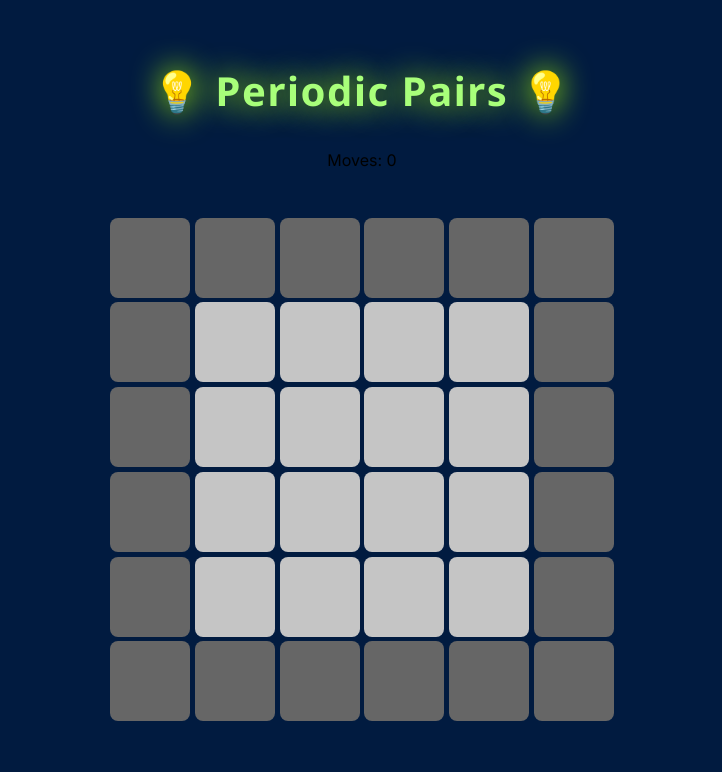
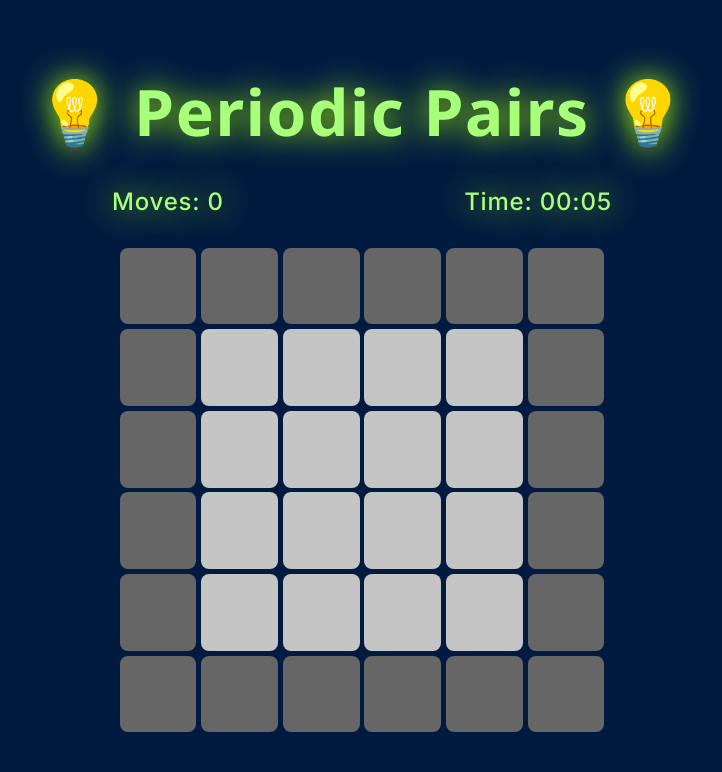
Before and after one commit to hishambhatti/periodic-pairs, a plain HTML site: page index.html in a window 1280 px wide. Shown: the whole page, without its empty margins (278-1000 px from the left). Drawn offline with Linux system fonts and the light colour scheme.

Commit message:
Added timer and nice formatting

```diff
--- a/gameScript.js
+++ b/gameScript.js
@@ -44,6 +44,47 @@ function shuffleArray(array) {
 
   return array;
 }
+
+let seconds = 0
+let minutes = 0
+const timerDisplay = document.getElementById("time")
+let timerInterval;
+
+function startTimer() {
+    if (timerInterval) {
+        clearInterval(timerInterval)
+    }
+    resetTimer()
+    timerInterval = setInterval(updateTimer, 1000)
+}
+
+function updateTimer() {
+    seconds++;
+    if (seconds === 60) {
+        seconds = 0;
+        minutes++;
+    }
+
+    // Format the time for display with leading zeros
+    const formattedSeconds = String(seconds).padStart(2, '0');
+    const formattedMinutes = String(minutes).padStart(2, '0');
+
+    timerDisplay.textContent = `Time: ${formattedMinutes}:${formattedSeconds}`;
+}
+
+function stopTimer() {
+    clearInterval(timerInterval);
+}
+
+function resetTimer() {
+    stopTimer();
+    seconds = 0;
+    minutes = 0;
+    hours = 0;
+    timerDisplay.textContent = "Time: 00:00";
+}
+
+window.onload = startTimer;
 
 const board = document.getElementById("game-board")
 const message = document.getElementById("message")
@@ -112,6 +153,7 @@ cards.forEach((symbol, symbolIndex) => {
                 matched.push(flipped[0], flipped[1])
                 flipped = []
                 if (matched.length == availableCards.length) {
+                    stopTimer()
                     message.textContent = "Win"
                 }
                 console.log(matched)
--- a/style.css
+++ b/style.css
@@ -16,7 +16,6 @@
 }
 
 body {
-    background-color: azure;
     display: flex;
     flex-direction: column;
     align-items: center;
@@ -24,30 +23,43 @@ body {
     margin: 0;
     min-height: 100vh;
     background-color: var(--background-color)
-
 }
 
 h1 {
     font-family: 'Noto Sans', sans-serif;
     padding: 2rem;
     font-weight: 700;
-    font-size: 2.5rem;
+    font-size: 4rem;
     text-shadow: 0rem 0rem 2rem var(--glow-color);
     letter-spacing: 0.1rem;
     color: var(--title-color);
 }
 
+#scorecard {
+    color: var(--title-color);
+    text-shadow: 0rem 0rem 2rem var(--glow-color);
+    font-size: 1.5rem;
+    letter-spacing: 0.05rem;
+    font-family: 'Noto Sans', sans-serif;
+    font-weight: 500;
+    display: flex;
+    flex-direction: row;
+    justify-content: space-between;
+    width: 100%;
+    max-width: 500px;
+}
+
 .board {
     display: grid;
-    grid-template-columns: repeat(6, 5rem);
+    grid-template-columns: repeat(6, 4.8rem);
     gap: 0.3rem;
-    padding: 3rem;
+    padding: 2rem;
     perspective: 50rem;
 }
 
 .card {
-    width: 5rem;
-    height: 5rem;
+    width: 4.8rem;
+    height: 4.8rem;
     position: relative;
     transform-style: preserve-3d;
     transition: transform 0.6s;
```
